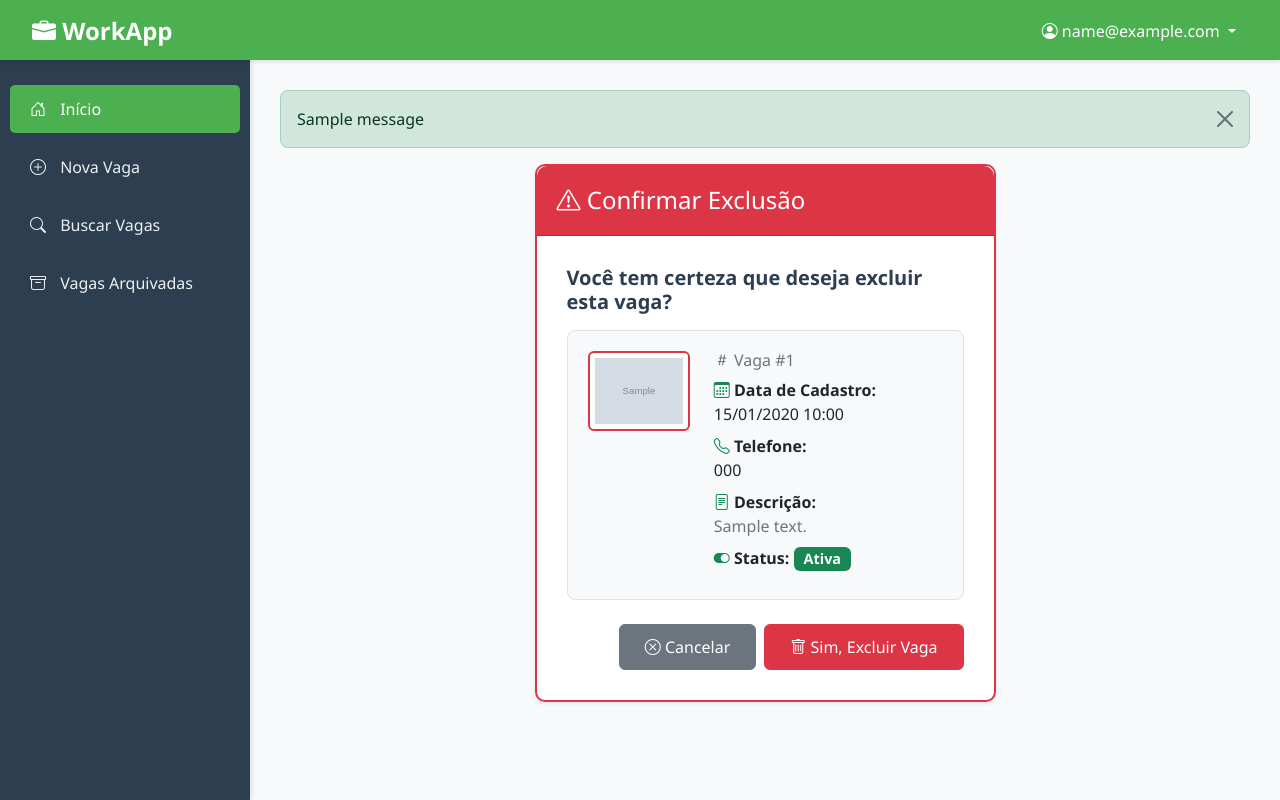
After one commit to JefersonQueiroga/WorkApp, a Django app: page /vaga/deletar/1/ in a window 1280 px wide. The commit adds this page. Run offline with Django 5.2, Linux system fonts and the light colour scheme; a user stored in the database is signed in; tables that the repository leaves empty hold one stand-in row (values such as "Sample post"); grey boxes marked "Sample" are stand-in pictures; one stand-in notice (Sample message) is shown.

Commit message:
funcionalidade do crud de vagas.

```diff
--- /dev/null
+++ b/vaga/templates/vaga/confirmar_delete.html
@@ -0,0 +1,156 @@
+{% extends 'base.html' %}
+
+{% block title %}Excluir Vaga - WorkApp{% endblock %}
+
+{% block content %}
+<div class="container-fluid">
+    <div class="row justify-content-center">
+        <div class="col-lg-6">
+            <div class="card shadow-sm border-danger">
+                <div class="card-header bg-danger text-white">
+                    <h4 class="mb-0">
+                        <i class="bi bi-exclamation-triangle"></i>
+                        Confirmar Exclusão
+                    </h4>
+                </div>
+                <div class="card-body">
+
+                    <h5 class="mb-3">Você tem certeza que deseja excluir esta vaga?</h5>
+
+                    <!-- Detalhes da Vaga -->
+                    <div class="vaga-preview card bg-light mb-4">
+                        <div class="card-body">
+                            <div class="row">
+                                <div class="col-md-4 text-center">
+                                    {% if vaga.foto %}
+                                        <img src="{{ vaga.foto.url }}" alt="Foto da vaga" class="img-thumbnail mb-2" style="max-width: 100%; height: auto;">
+                                    {% else %}
+                                        <div class="bg-secondary d-flex align-items-center justify-content-center text-white" style="height: 150px; border-radius: 5px;">
+                                            <i class="bi bi-image" style="font-size: 3rem;"></i>
+                                        </div>
+                                    {% endif %}
+                                </div>
+                                <div class="col-md-8">
+                                    <h6 class="text-muted mb-2">
+                                        <i class="bi bi-hash"></i> Vaga #{{ vaga.id }}
+                                    </h6>
+
+                                    <div class="mb-2">
+                                        <strong><i class="bi bi-calendar3 text-success"></i> Data de Cadastro:</strong><br>
+                                        {{ vaga.data_cadastro|date:"d/m/Y H:i" }}
+                                    </div>
+
+                                    <div class="mb-2">
+                                        <strong><i class="bi bi-telephone text-success"></i> Telefone:</strong><br>
+                                        {{ vaga.telefone_contato }}
+                                    </div>
+
+                                    <div class="mb-2">
+                                        <strong><i class="bi bi-file-text text-success"></i> Descrição:</strong><br>
+                                        <div class="text-muted">
+                                            {{ vaga.descricao|truncatewords:20 }}
+                                        </div>
+                                    </div>
+
+                                    <div class="mb-2">
+                                        <strong><i class="bi bi-toggle-on text-success"></i> Status:</strong>
+                                        {% if vaga.ativo %}
+                                            <span class="badge bg-success">Ativa</span>
+                                        {% else %}
+                                            <span class="badge bg-secondary">Inativa</span>
+                                        {% endif %}
+                                    </div>
+                                </div>
+                            </div>
+                        </div>
+                    </div>
+
+                    <!-- Formulário de Confirmação -->
+                    <form method="post">
+                        {% csrf_token %}
+
+                        <div class="d-flex gap-2 justify-content-end">
+                            <a href="{% url 'listar_vagas' %}" class="btn btn-secondary">
+                                <i class="bi bi-x-circle"></i> Cancelar
+                            </a>
+                            <button type="submit" class="btn btn-danger">
+                                <i class="bi bi-trash"></i> Sim, Excluir Vaga
+                            </button>
+                        </div>
+                    </form>
+                </div>
+            </div>
+
+        </div>
+    </div>
+</div>
+
+{% block extra_css %}
+<style>
+    .card {
+        border: none;
+        border-radius: 10px;
+    }
+
+    .card.border-danger {
+        border: 2px solid #dc3545 !important;
+    }
+
+    .card-header {
+        border-radius: 10px 10px 0 0 !important;
+        padding: 20px;
+    }
+
+    .card-body {
+        padding: 30px;
+    }
+
+    .vaga-preview {
+        border: 1px solid #dee2e6;
+        border-radius: 8px;
+    }
+
+    .vaga-preview .card-body {
+        padding: 20px;
+    }
+
+    .btn-danger {
+        padding: 10px 25px;
+        font-weight: 500;
+    }
+
+    .btn-danger:hover {
+        background-color: #c82333;
+        border-color: #bd2130;
+    }
+
+    .btn-secondary {
+        padding: 10px 25px;
+        font-weight: 500;
+    }
+
+    .alert-warning {
+        border-left: 4px solid #ffc107;
+    }
+
+    .img-thumbnail {
+        border: 2px solid #dc3545;
+        padding: 5px;
+    }
+
+    .badge {
+        font-size: 0.9rem;
+        padding: 5px 10px;
+    }
+
+    h5 {
+        color: #2C3E50;
+        font-weight: 600;
+    }
+
+    .text-muted {
+        color: #6c757d !important;
+    }
+</style>
+{% endblock %}
+{% endblock %}
--- a/vaga/views.py
+++ b/vaga/views.py
@@ -19,7 +19,7 @@ def criar_vaga(request):
             return redirect('listar_vagas')  # Sem o namespace
     else:
         form = VagaEmpregoForm()
-    return render(request, 'emprego/form_vaga.html', {'form': form, 'titulo': 'Cadastrar Vaga'})
+    return render(request, 'vaga/form_vaga.html', {'form': form, 'titulo': 'Cadastrar Vaga'})
 
 @login_required
 def editar_vaga(request, pk):
@@ -32,7 +32,7 @@ def editar_vaga(request, pk):
             return redirect('listar_vagas')  # Sem o namespace
     else:
         form = VagaEmpregoForm(instance=vaga)
-    return render(request, 'emprego/form_vaga.html', {'form': form, 'titulo': 'Editar Vaga'})
+    return render(request, 'vaga/form_vaga.html', {'form': form, 'titulo': 'Editar Vaga'})
 
 @login_required
 def deletar_vaga(request, pk):
@@ -41,4 +41,4 @@ def deletar_vaga(request, pk):
         vaga.delete()
         messages.success(request, 'Vaga deletada com sucesso!')
         return redirect('listar_vagas')  # Sem o namespace
-    return render(request, 'emprego/confirmar_delete.html', {'vaga': vaga})
+    return render(request, 'vaga/confirmar_delete.html', {'vaga': vaga})
```
Also changed, not shown: vaga/templates/vaga/form_vaga.html (added, +191 -0 lines), vaga/templates/vaga/index.html (+16 -1 lines), usuarios/forms.py (line endings or trailing spaces), vaga/models.py (line endings or trailing spaces).
